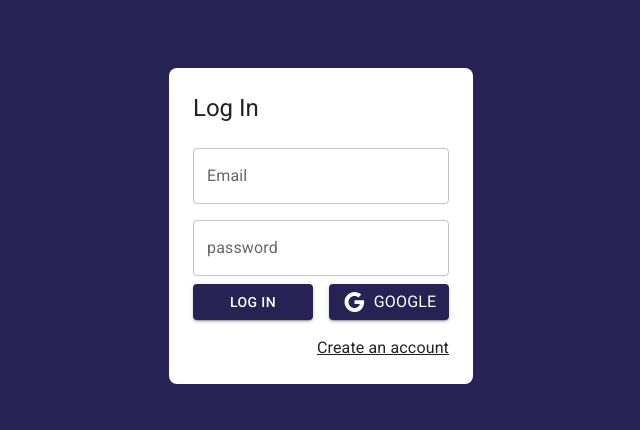
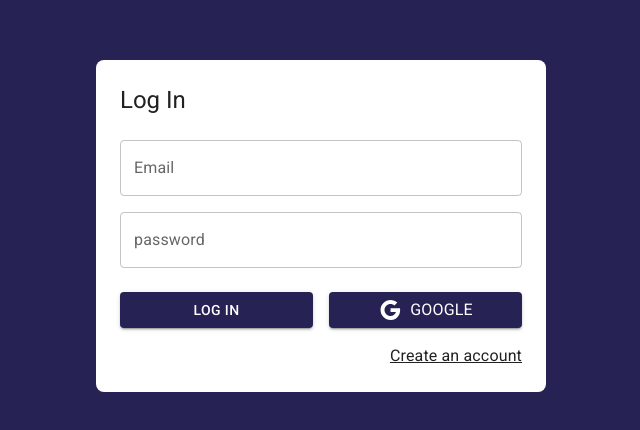
Before and after one commit to RicardoAlustiza/journal-app, a React (Vite) app: page /auth/login in a window 1280 px wide. Shown: the part 174-604 px from the top of the page, without its empty margins (319-959 px from the left). Built offline with nearby package versions, Linux system fonts and the light colour scheme.

Commit message:
Add AuthLayout design

```diff
--- /dev/null
+++ b/src/auth/layout/AuthLayout.jsx
@@ -0,0 +1,25 @@
+import { Grid2, Typography } from "@mui/material"
+
+export const AuthLayout = ({children, title = ''}) => {
+  return (
+    <Grid2
+      container
+      direction="column"
+      spacing={0}
+      alignItems="center"
+      justifyContent="center"
+      sx={{ minHeight: '100vh', bgcolor: 'primary.main', padding: 4 }}
+    >
+        <Grid2
+            className="box-shadow"
+            size={{ xs: 12, md: 3 }}
+            sx={{ bgcolor: 'white', borderRadius: 2, padding: 3, width: { md: 450 } }}
+        >
+            <Typography variant='h5' sx={{ marginBottom: 1 }}>{title}</Typography>
+
+            {children}
+
+        </Grid2>
+    </Grid2>
+  )
+}
--- a/src/auth/pages/LogInPage.jsx
+++ b/src/auth/pages/LogInPage.jsx
@@ -1,26 +1,11 @@
 import { Link as RouterLink } from 'react-router-dom'
 import { Button, Grid2, Link, TextField, Typography } from '@mui/material'
 import { Google } from '@mui/icons-material'
+import { AuthLayout } from '../layout/AuthLayout'
 
 export const LogInPage = () => {
   return (
-    <Grid2
-      container
-      direction="column"
-      spacing={0}
-      alignItems="center"
-      justifyContent="center"
-      sx={{ minHeight: '100vh', bgcolor: 'primary.main', padding: 4 }}
-    >
-      <Grid2
-        className="box-shadow"
-        size={{ xs: 12, md: 3 }}
-        sx={{ bgcolor: 'white', borderRadius: 2, padding: 3 }}
-      >
-        <Typography variant='h5' sx={{ marginBottom: 1 }}>
-          Log In
-        </Typography>
-
+    <AuthLayout title="Log In">
       <form>
         <Grid2 container>
           <Grid2 size={{ xs: 12 }} sx={{ marginTop: 2 }}>
@@ -41,7 +26,7 @@ export const LogInPage = () => {
           </Grid2>
 
 
-            <Grid2 container spacing={ 2 } size={{ xs: 12 }} sx={{ marginBottom: 2, marginTop: 1 }}>
+          <Grid2 container spacing={ 2 } size={{ xs: 12 }} sx={{ marginBottom: 2, marginTop: 3 }}>
             <Grid2 size={{ xs: 12, sm: 6 }}>
               <Button variant="contained" fullWidth>
                 Log In
@@ -63,7 +48,6 @@ export const LogInPage = () => {
 
         </Grid2>
       </form>
-      </Grid2>
-    </Grid2>
+    </AuthLayout>
   )
 }
```
Lines whose indentation alone changed are shown as unchanged.
